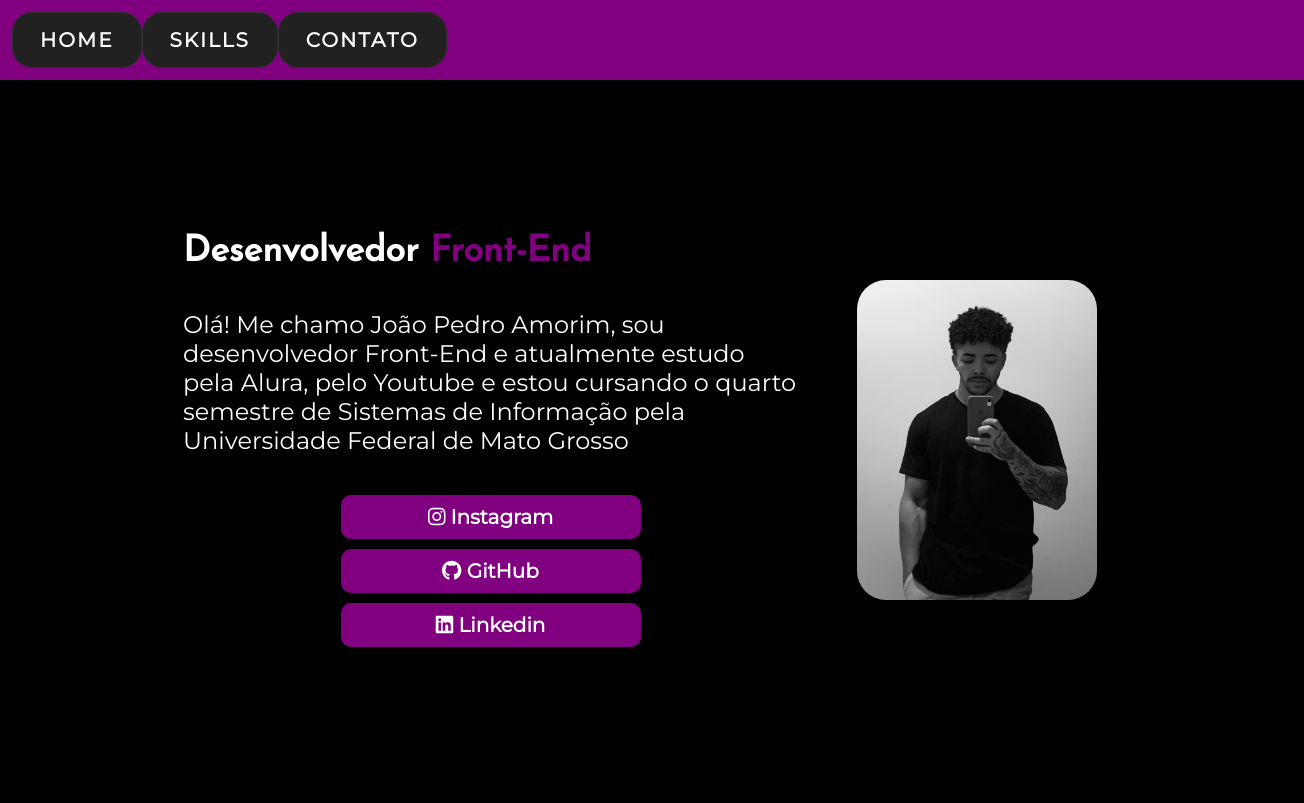
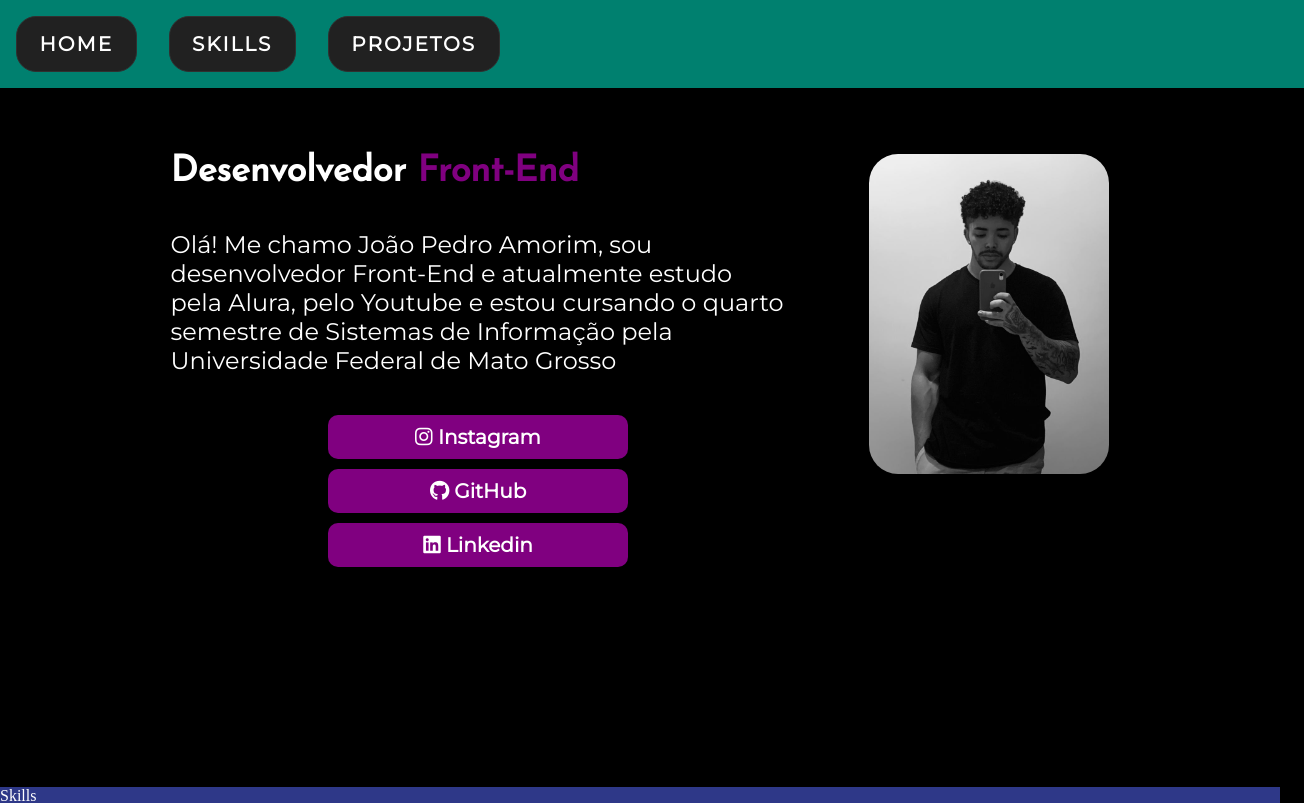
Before and after one commit to dotjoao/HomePage-2, a plain HTML site: page index.html in a window 1280 px wide. Shown: the top 803 px of the page, 1304 px wide, since content can reach past the window. Drawn offline with Linux system fonts and the light colour scheme.

Commit message:
sections

```diff
--- a/index.html
+++ b/index.html
@@ -18,7 +18,7 @@
                             <span></span>
                             <span></span>
                             <span></span>
-                            <span></span> <a class="upButton" href=""> Home</a></li>
+                            <span></span> <a class="upButton" href="principal"> Home</a></li>
                         </button>
 
                     <li>
@@ -26,14 +26,14 @@
                             <span></span>
                             <span></span>
                             <span></span>
-                            <span></span> <a class="upButton" href=""></i> Skills</a></li>
+                            <span></span> <a class="upButton" href="skills">Skills</a></li>
                         </button>
                     <li>
                         <button>
                             <span></span>
                             <span></span>
                             <span></span>
-                            <span></span> <a class="upButton" href=""></i> Contato</a></li>
+                            <span></span> <a class="upButton" href="projetos">Projetos</a></li>
                         </button>
                 </ul>
             </nav>
@@ -63,6 +63,11 @@
 
 
     </main>
+    <div class="main2">
+        <section class="skills">Skills</section>
+        <section class= "projetos">Projetos</section>
+    </div>
+
 
     <footer></footer>
 
--- a/style.css
+++ b/style.css
@@ -6,19 +6,25 @@
 body{
     background-color: black;
     color: white;
-    height: 100vh;
+
 }
 
 
+section{
+    min-height: 100vh;
+}
 
+.principal {
+    height: 60vh;
+}
 .menu{
     box-shadow: 0px 0px 20px rgba(0, 0, 0, 0.1);
-    background: purple;
-    position: relative;
+    background: rgb(0, 128, 111);
+    position: fixed;
     width: 100%;
     top: 0;
     display: flex;
-    padding: 0.75rem;
+    padding: 1rem;
 
 
 }
@@ -34,7 +40,7 @@ body{
 .menu ul{
     display: flex;
     padding-left: 0;
-
+    gap:2rem;
 
 }
 
@@ -46,7 +52,7 @@ body{
 
 button {
     position: relative;
-    padding: 1em 1.8em;
+    padding: 1em 1.5em;
     outline: none;
     border: 1px solid #303030;
     background: #212121;
@@ -62,7 +68,7 @@ button {
    }
 
    button:hover {
-    box-shadow: 0 0 10px #ae00ff, 0 0 25px #001eff, 0 0 50px #ae00ff;
+    box-shadow: 0 0 10px #ffffff, 0 0 25px #001eff, 0 0 50px #ae00ff;
     transition-delay: 0.6s;
    }
 
@@ -153,6 +159,7 @@ button {
     text-align: center;
     padding:30px 0;
     font-weight: 600;
+
 }
 
 .contato{
@@ -172,9 +179,9 @@ button {
 .principal{
     margin:12%;
     display: flex;
-    align-items: center;
+    align-items: start;
     justify-content: space-around;
-
+    gap: 50px;
 
 
 }
@@ -230,3 +237,11 @@ strong{
     height: 40vh;
     border-radius: 29px;
 }
+
+.main2{
+    width: 100%;
+}
+
+.skills{
+    background-color: #2e3888;
+}
```
